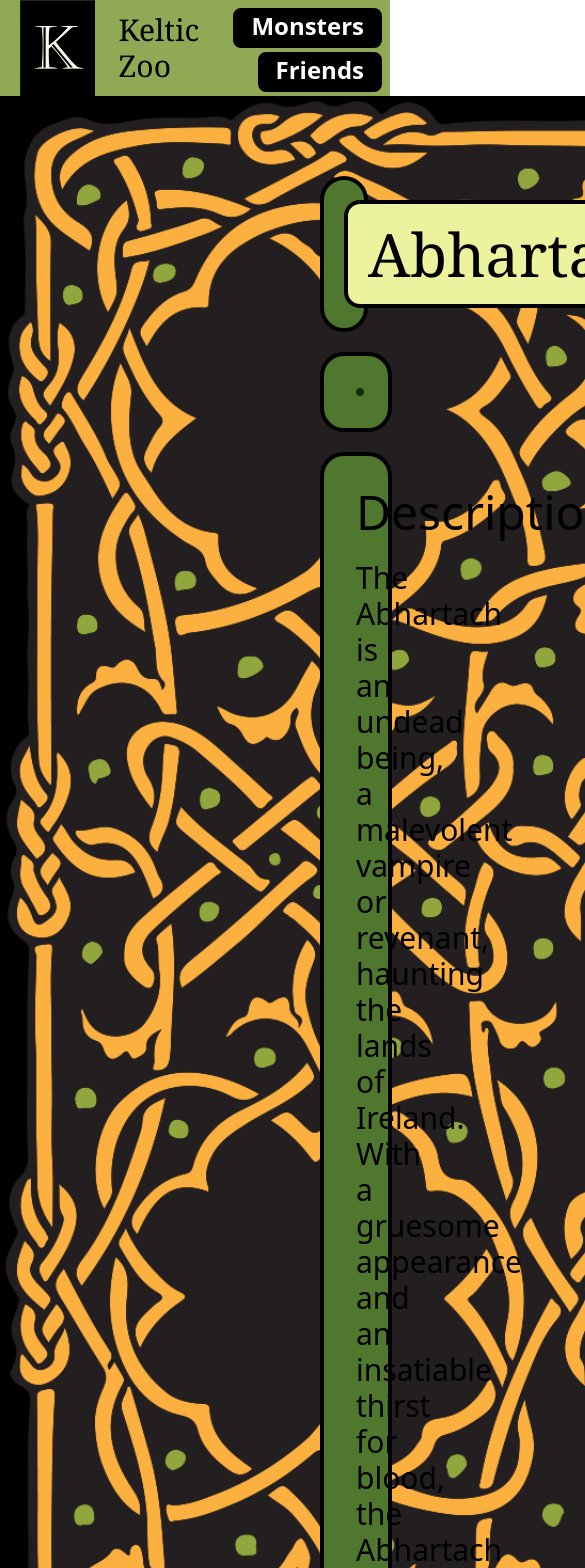
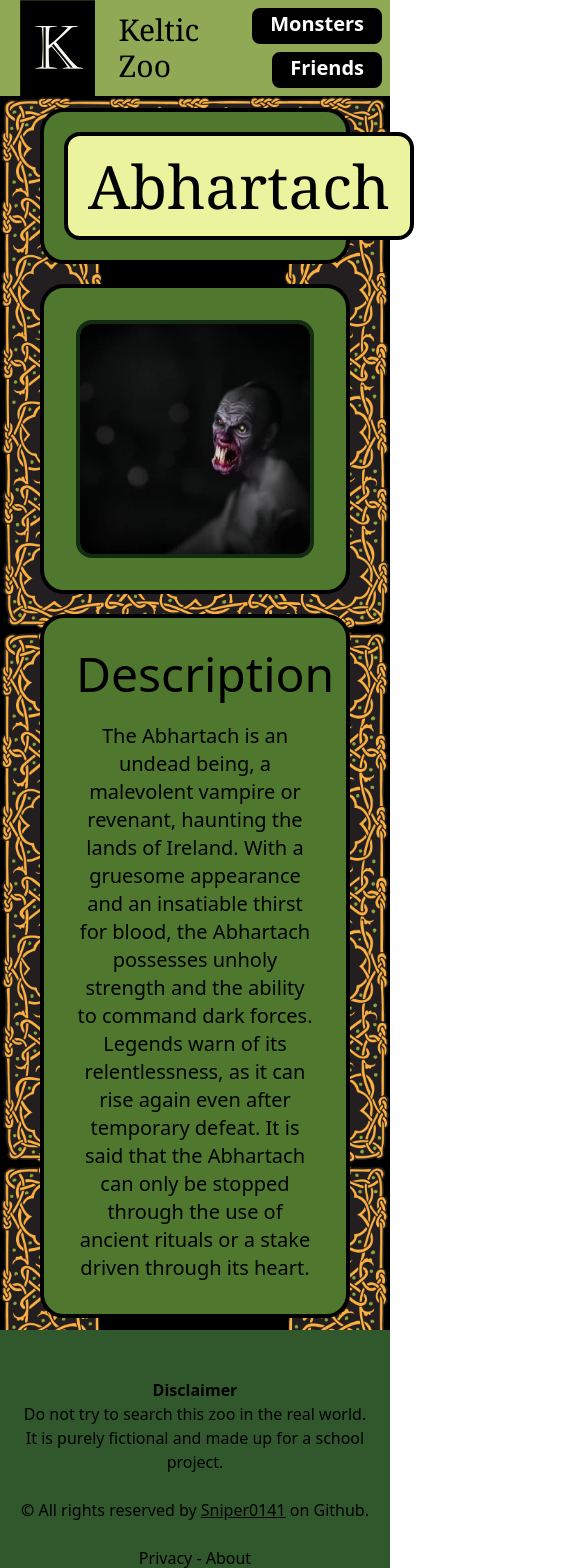
Before and after one commit to Sniper0141/keltic-zoo-website, a Next.js app: page /creatures/Abhartach in a window 390 px wide. Shown: the top 1568 px of the page, 585 px wide, since content can reach past the window. Built offline with nearby package versions, Linux system fonts and the light colour scheme.

Commit message:
Some stuff
category preview put into component, header better, creature page made responsive

```diff
--- /dev/null
+++ b/components/categorypreviewcomponent.jsx
@@ -0,0 +1,20 @@
+import Link from 'next/link'
+
+export default function CategoryPreviewComponent(props){
+
+    let displayName = props.categoryName;
+    if(props.categoryName == "Friends"){
+        displayName = "Friendly Creatures"
+    }
+
+    return(
+        <Link href={"/categories/" + props.categoryName}>
+          <div className='w-fit h-fit p-10 rounded-3xl hover:shadow-black/40 shadow-lg '>
+            <div className='w-fit h-fit md:h-80 rounded-3xl border-4 overflow-hidden' style={{borderColor: '#132a13'}}>
+              <img src={props.imgUrl}/>
+            </div>
+            <h3 className='m-4 text-4xl text-center'><strong>{displayName}</strong></h3>
+          </div>
+        </Link>
+    )
+}
--- a/components/headercomponent.jsx
+++ b/components/headercomponent.jsx
@@ -13,10 +13,10 @@ export default function HeaderComponent(){
                         </Link>
                     </div>
                     <div className="w-1/2">
-                        <nav className="flex items-end sm:justify-end flex-col md:flex-row gap-1 md:gap-8 mt-2 md:mt-8 mr-2 md:mr-8">
+                        <nav className="flex items-end sm:justify-end flex-col md:flex-row gap-2 md:gap-8 mt-2 md:mt-8 mr-2 md:mr-8">
                             <Link href="/" className="hidden lg:block w-fit bg-black border-black rounded-lg border-2 font-bold text-white text-2xl pb-1 px-4 hover:transition-transform duration-500 ease-out md:hover:scale-105">Home</Link>
-                            <Link href="/categories/Monsters" className="w-fit bg-black border-black rounded-lg border-2  font-bold text-white text-2xl pb-1 px-4 hover:transition-transform duration-500 ease-out md:hover:scale-105">Monsters</Link>
-                            <Link href="/categories/Friends" className="w-fit bg-black border-black rounded-lg border-2  font-bold text-white text-2xl pb-1 px-4 hover:transition-transform duration-500 ease-out md:hover:scale-105">Friends</Link>
+                            <Link href="/categories/Monsters" className="w-fit bg-black border-black rounded-lg border-2  font-bold text-white text-xl sm:text-2xl pb-1 px-4 hover:transition-transform duration-500 ease-out md:hover:scale-105">Monsters</Link>
+                            <Link href="/categories/Friends" className="w-fit bg-black border-black rounded-lg border-2  font-bold text-white text-xl sm:text-2xl pb-1 px-4 hover:transition-transform duration-500 ease-out md:hover:scale-105">Friends</Link>
                             <Link href="/about" className="hidden xl:block w-fit border-black rounded-lg border-2 font-bold text-2xl pb-1 px-4 hover:transition-transform duration-500 ease-out md:hover:scale-105">About</Link>
                             <Link href="/privacy" className="hidden xl:block w-fit border-black rounded-lg border-2 font-bold text-2xl pb-1 px-4 hover:transition-transform duration-500 ease-out md:hover:scale-105">Privacy</Link>
                         </nav>
--- a/pages/creatures/[creature].jsx
+++ b/pages/creatures/[creature].jsx
@@ -110,7 +110,7 @@ export default function Creature({creature}){
                 <link rel="icon" href={Icon.src}/>
             </Head>
             <main>
-                <div className='bg-cover bg-black px-80 py-20' style={{backgroundImage: 'url(../images/celtic_pattern_animal_page.png)'}}>
+                <div className='bg-contain  bg-black px-10 md:px-80 py-3 md:py-20' style={{backgroundImage: 'url(../images/celtic_pattern_animal_page.png)'}}>
                     <div className='p-5 rounded-3xl border-black border-4' style={{backgroundColor: '#4f772d'}}>
                         <h1 className='w-fit p-5 mx-auto rounded-2xl border-black border-4 text-center text-6xl font-serif' style={{backgroundColor: '#ecf39e'}}>{displayName}</h1>
                     </div>
@@ -124,7 +124,7 @@ export default function Creature({creature}){
                     <div className='p-8 rounded-3xl border-black border-4 text-center' style={{backgroundColor: '#4f772d'}}>
                         <h2 className='text-5xl'>Description</h2>
                         <br/>
-                        <p className='text-3xl'>{description}</p>
+                        <p className='text-xl sm:text-2xl md:text-3xl'>{description}</p>
                     </div>
                 </div>
             </main>
--- a/pages/index.js
+++ b/pages/index.js
@@ -1,11 +1,14 @@
 import Head from 'next/head'
 import { Inter } from 'next/font/google'
 import Link from 'next/link'
+
+import CategoryPreviewComponent from '@/components/categorypreviewcomponent'
 
 import Icon from '@/public/images/favicon.ico'
 
 import leprechaun from '@/public/images/animals/friends/leprechaun.jpg'
 import oillipheist from '@/public/images/animals/monsters/oillipheist.jpg'
+import glas_gaibhenn from '@/public/images/animals/friends/glas_gaibhnenn.png'
 
 const inter = Inter({ subsets: ['latin'] })
 
@@ -25,27 +28,17 @@ export default function Home() {
           <div className='h-fit p-2 pt-5 md:p-10 mb-14 rounded-3xl border-black border-4' style={{backgroundColor: '#4f772d'}}>
             <h2 className='mb-5 md:mb-10 text-5xl text-center'><strong>See our animals</strong></h2>
             <div className='flex justify-around flex-col md:flex-row'>
-              <Link href="/categories/Monsters">
-                <div className='w-fit h-fit p-10 rounded-3xl hover:shadow-black/40 shadow-lg'>
-                  <div className='rounded-3xl w-fit border-4 overflow-hidden' style={{borderColor: '#132a13'}}>
-                    <img src={oillipheist.src}/>
-                  </div>
-                  <h3 className='m-4 text-4xl text-center'><strong>Monsters</strong></h3>
-                </div>
-              </Link>
+
+              <CategoryPreviewComponent categoryName="Monsters" imgUrl={oillipheist.src}/>
+
               <div className='w-5 h-5'/>
-              <Link href="/categories/Friends">
-                <div className='w-fit h-fit p-10 rounded-3xl hover:shadow-black/40 shadow-lg '>
-                  <div className='rounded-3xl w-fit border-4 overflow-hidden' style={{borderColor: '#132a13'}}>
-                    <img src={leprechaun.src}/>
-                  </div>
-                  <h3 className='m-4 text-4xl text-center'><strong>Friendly Creatures</strong></h3>
-                </div>
-              </Link>
+
+              <CategoryPreviewComponent categoryName="Friends" imgUrl={glas_gaibhenn.src}/>
+
             </div>
           </div>
           <div className='h-fit p-10 rounded-3xl border-black border-4' style={{backgroundColor: '#4f772d'}}>
-            <h2 className='mb-10 text-center text-5xl text-black'><strong>Animal of the year</strong></h2>
+            <h2 className='mb-10 text-center text-5xl text-black'><strong>Creature of the Year</strong></h2>
             <div className='flex flex-col gap-8 md:flex-row'>
               <div className='w-fit rounded-3xl border-4 overflow-hidden' style={{borderColor: '#132a13'}}>
                 <div className='w-fit h-fit transition-transform ease-out duration-700 hover:scale-105'>
```
